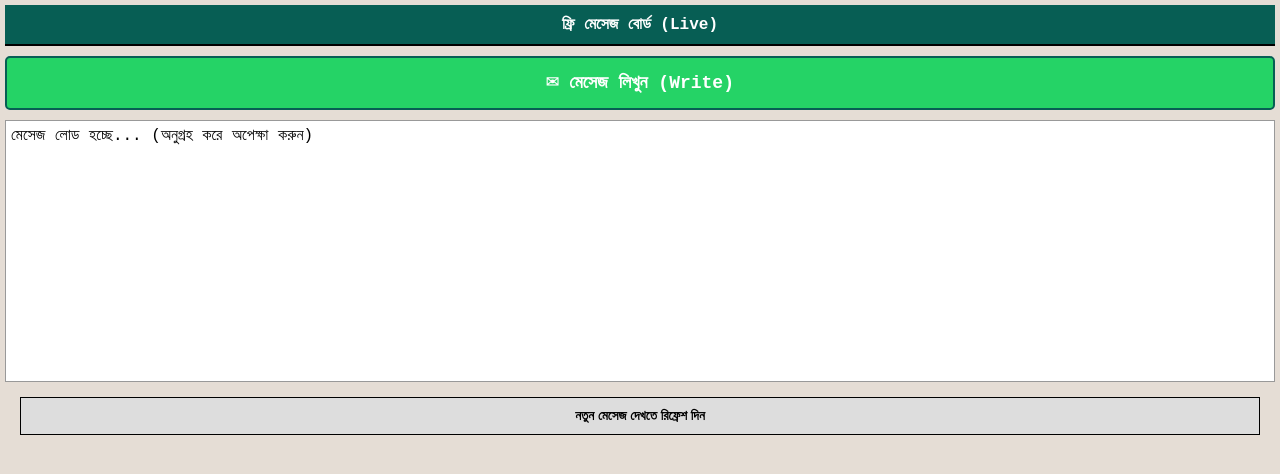
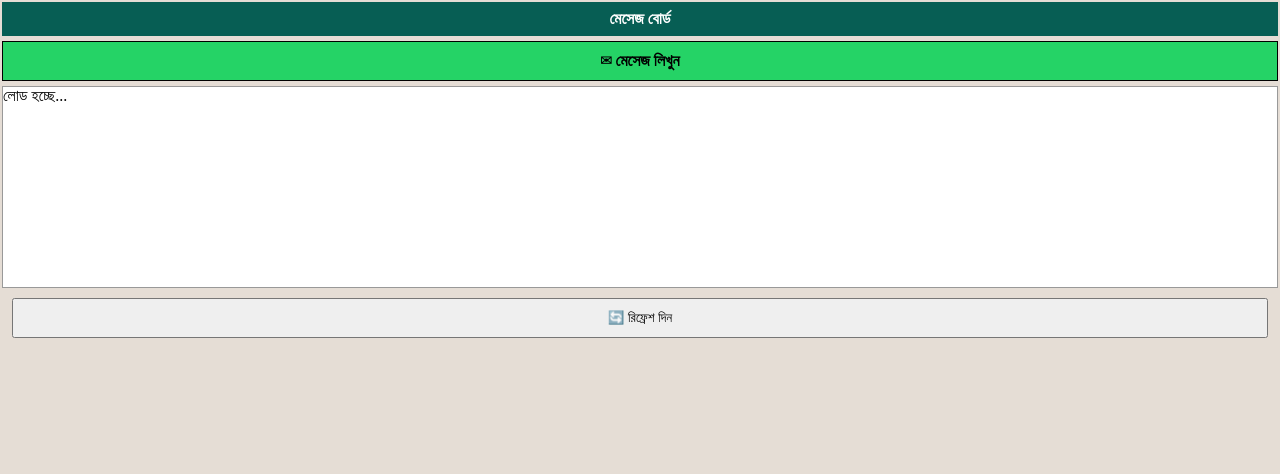
Before and after one commit to dakhshinkhanbazar-tech/Telegram, a plain HTML site: page index.html in a window 1280 px wide. Drawn offline with Linux system fonts and the light colour scheme; no server answers.

Commit message:
index.html

```diff
--- a/index.html
+++ b/index.html
@@ -2,69 +2,64 @@
 <html>
 <head>
     <meta charset="UTF-8">
+    <meta http-equiv="Content-Type" content="text/html; charset=utf-8">
     <meta name="viewport" content="width=device-width, initial-scale=1.0">
-    <title>Emergency Chat Board</title>
+    <title>Chat Board</title>
     <style>
-        /* বাটন ফোনের ব্রাউজারের জন্য সহজ ডিজাইন */
-        body { font-family: "Courier New", monospace; background-color: #e5ddd5; padding: 5px; margin: 0; }
-        .header { background: #075e54; color: white; padding: 10px; text-align: center; font-weight: bold; border-bottom: 2px solid #000; }
-
-        /* মেসেজ লেখার বড় বাটন */
+        /* ফন্ট ফ্যামিলি সরিয়ে দিয়েছি যাতে ফোনের নিজস্ব বাংলা লোড হয় */
+        body { background-color: #e5ddd5; padding: 2px; margin: 0; }
+        .header { background: #075e54; color: white; padding: 8px; text-align: center; font-weight: bold; }
         .btn-write {
-            background: #25d366; color: white; padding: 15px;
+            background: #25d366; color: black; padding: 10px;
             text-decoration: none; display: block; text-align: center;
-            font-weight: bold; border-radius: 5px; margin: 10px 0;
-            border: 2px solid #075e54; font-size: 18px;
+            font-weight: bold; border: 1px solid #000; margin: 5px 0;
         }
-
-        .chat-container { background: white; border: 1px solid #999; min-height: 250px; padding: 5px; }
-
-        /* প্রতিটি মেসেজের ডিজাইন */
-        .msg-box { border-bottom: 1px solid #ddd; padding: 8px; margin-bottom: 5px; background: #fff; }
-        .sender-name { color: #075e54; font-weight: bold; font-size: 14px; display: block; }
-        .msg-text { color: #333; font-size: 16px; display: block; margin-top: 3px; }
-
-        .footer { text-align: center; padding: 15px; }
-        .refresh-btn { padding: 10px; width: 100%; font-weight: bold; background: #ddd; border: 1px solid #000; }
+        .chat-container { background: white; border: 1px solid #999; min-height: 200px; }
+        .msg-box { border-bottom: 1px solid #ddd; padding: 5px; background: #fff; }
+        .sender-name { color: #075e54; font-weight: bold; font-size: 13px; }
+        .msg-text { color: #333; font-size: 15px; display: inline-block; }
     </style>
 </head>
 <body>
 
-    <div class="header">ফ্রি মেসেজ বোর্ড (Live)</div>
+    <div class="header">মেসেজ বোর্ড</div>
 
-    <a href="https://docs.google.com/forms/d/e/1FAIpQLSc4j4-Zgynnz6ImFtr5y4wic1jpv-EtFmykCg3IHge9oVtaFQ/viewform" class="btn-write">✉ মেসেজ লিখুন (Write)</a>
+    <a href="https://docs.google.com/forms/d/e/1FAIpQLSc4j4-Zgynnz6ImFtr5y4wic1jpv-EtFmykCg3IHge9oVtaFQ/viewform" class="btn-write">✉ মেসেজ লিখুন</a>
 
     <div class="chat-container" id="chat-list">
-        মেসেজ লোড হচ্ছে... (অনুগ্রহ করে অপেক্ষা করুন)
+        লোড হচ্ছে...
     </div>
 
-    <div class="footer">
-        <button onclick="location.reload()" class="refresh-btn">নতুন মেসেজ দেখতে রিফ্রেশ দিন</button>
+    <div style="text-align:center; padding:10px;">
+        <button onclick="location.reload()" style="width:100%; padding:10px;">🔄 রিফ্রেশ দিন</button>
     </div>
 
     <script>
-        // আপনার নতুন ফায়ারবেস ডাটাবেস লিঙ্ক
         var dbUrl = "https://telegram-c10ce-default-rtdb.firebaseio.com/chats/global.json";
 
         function loadMessages() {
             var xmlhttp = new XMLHttpRequest();
             xmlhttp.open("GET", dbUrl, true);
+            // জাভা ফোনের জন্য বিশেষ রিকোয়েস্ট হেডার
+            xmlhttp.setRequestHeader("Content-Type", "application/json; charset=utf-8");
+
             xmlhttp.onreadystatechange = function () {
                 if (xmlhttp.readyState === 4 && xmlhttp.status === 200) {
+                    // সার্ভার থেকে আসা টেক্সটকে বাংলা হিসেবে ডিকোড করা
+                    var responseText = decodeURIComponent(escape(xmlhttp.responseText));
                     var data = JSON.parse(xmlhttp.responseText);
                     var htmlContent = "";
 
                     if (!data) {
-                        document.getElementById('chat-list').innerHTML = "<center>এখনো কোনো মেসেজ নেই।</center>";
+                        document.getElementById('chat-list').innerHTML = "খালি";
                         return;
                     }
 
-                    // সব মেসেজ সিরিয়ালি সাজানো (নতুনগুলো সবার আগে)
                     var keys = Object.keys(data).reverse();
                     for (var i = 0; i < keys.length; i++) {
                         var k = keys[i];
                         htmlContent += "<div class='msg-box'>" +
-                                       "<span class='sender-name'>" + data[k].sender + ":</span>" +
+                                       "<span class='sender-name'>" + data[k].sender + ": </span>" +
                                        "<span class='msg-text'>" + data[k].message + "</span>" +
                                        "</div>";
                     }
@@ -73,13 +68,7 @@
             };
             xmlhttp.send();
         }
-
-        // পেজ লোড হলে মেসেজগুলো দেখাবে
         loadMessages();
-
-        // প্রতি ১০ সেকেন্ড পর পর অটো চেক করবে
-        setInterval(loadMessages, 10000);
     </script>
-
 </body>
 </html>
```
